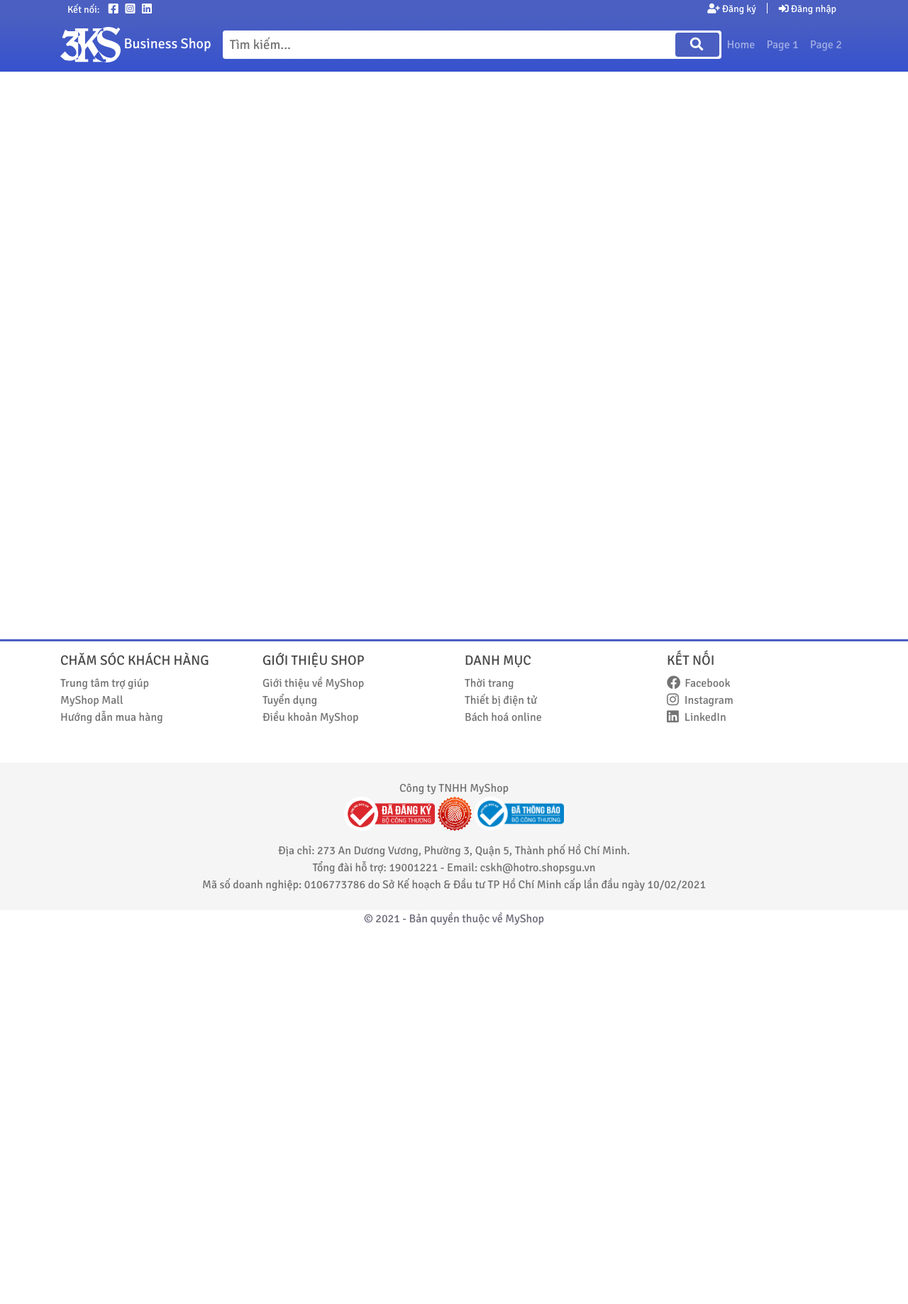
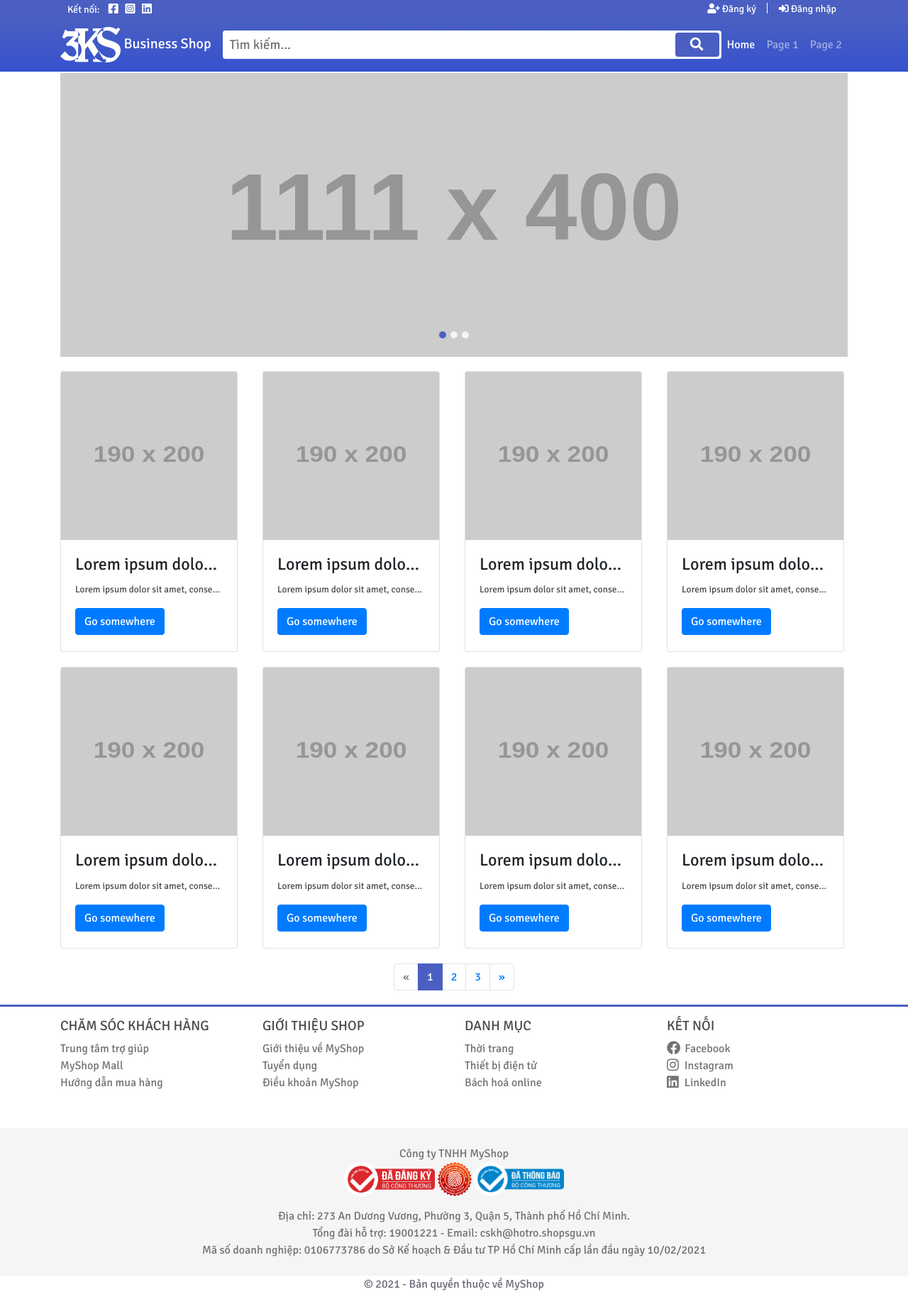
Before and after one commit to huukhuong/Web2-ThaySang, a PHP site: page / in a window 1280 px wide. Shown: the whole page at 71% size. Before the commit the page ends 1304 px from the top, so only its background shows below. Run offline with PHP 8.4, Linux system fonts and the light colour scheme; grey boxes labelled with a size stand in for pictures from a placeholder-image service; some libraries are stand-ins or nearby versions.

Commit message:
Sơ bộ trang index

```diff
--- /dev/null
+++ b/carousel.php
@@ -0,0 +1,20 @@
+<!-- CAROUSEL -->
+<div id="carouselExampleIndicators" class="carousel slide" data-ride="carousel" data-interval="3500" data-pause="click">
+    <ol class="carousel-indicators">
+        <li data-target="#carouselExampleIndicators" data-slide-to="0" class="active"></li>
+        <li data-target="#carouselExampleIndicators" data-slide-to="1"></li>
+        <li data-target="#carouselExampleIndicators" data-slide-to="2"></li>
+    </ol>
+    <div class="carousel-inner">
+        <div class="carousel-item active">
+            <img class="d-block w-100" src="https://dummyimage.com/1111x400/000/fff" alt="First slide">
+        </div>
+        <div class="carousel-item">
+            <img class="d-block w-100" src="https://dummyimage.com/1111x400/000/fff" alt="Second slide">
+        </div>
+        <div class="carousel-item">
+            <img class="d-block w-100" src="https://dummyimage.com/1111x400/000/fff" alt="Third slide">
+        </div>
+    </div>
+</div>
+<!-- END CAROUSEL -->
--- /dev/null
+++ b/content.php
@@ -0,0 +1,114 @@
+<?php
+?>
+<div class="content">
+    <div class="row product_grid">
+        <div class="col-lg-3 col-md-6 col-12">
+            <div class="card card-product" style="width: 18rem;">
+                <img class="card-img-top" src="https://dummyimage.com/190x200/000/fff" alt="Card image cap">
+                <div class="card-body">
+                    <h4 class="card-title text-truncate">Lorem ipsum dolor sit amet, consectetur adipiscing elit. Etiam porta in massa vel blandit.</h4>
+                    <p class="card-text text-truncate">Lorem ipsum dolor sit amet, consectetur adipiscing elit. Etiam porta in massa vel blandit.</p>
+                    <a href="#" class="btn btn-primary">Go somewhere</a>
+                </div>
+            </div>
+        </div>
+
+        <div class="col-lg-3 col-md-6 col-12">
+            <div class="card card-product" style="width: 18rem;">
+                <img class="card-img-top" src="https://dummyimage.com/190x200/000/fff" alt="Card image cap">
+                <div class="card-body">
+                    <h4 class="card-title text-truncate">Lorem ipsum dolor sit amet, consectetur adipiscing elit. Etiam porta in massa vel blandit.</h4>
+                    <p class="card-text text-truncate">Lorem ipsum dolor sit amet, consectetur adipiscing elit. Etiam porta in massa vel blandit.</p>
+                    <a href="#" class="btn btn-primary">Go somewhere</a>
+                </div>
+            </div>
+        </div>
+
+        <div class="col-lg-3 col-md-6 col-12">
+            <div class="card card-product" style="width: 18rem;">
+                <img class="card-img-top" src="https://dummyimage.com/190x200/000/fff" alt="Card image cap">
+                <div class="card-body">
+                    <h4 class="card-title text-truncate">Lorem ipsum dolor sit amet, consectetur adipiscing elit. Etiam porta in massa vel blandit.</h4>
+                    <p class="card-text text-truncate">Lorem ipsum dolor sit amet, consectetur adipiscing elit. Etiam porta in massa vel blandit.</p>
+                    <a href="#" class="btn btn-primary">Go somewhere</a>
+                </div>
+            </div>
+        </div>
+
+        <div class="col-lg-3 col-md-6 col-12">
+            <div class="card card-product" style="width: 18rem;">
+                <img class="card-img-top" src="https://dummyimage.com/190x200/000/fff" alt="Card image cap">
+                <div class="card-body">
+                    <h4 class="card-title text-truncate">Lorem ipsum dolor sit amet, consectetur adipiscing elit. Etiam porta in massa vel blandit.</h4>
+                    <p class="card-text text-truncate">Lorem ipsum dolor sit amet, consectetur adipiscing elit. Etiam porta in massa vel blandit.</p>
+                    <a href="#" class="btn btn-primary">Go somewhere</a>
+                </div>
+            </div>
+        </div>
+
+        <div class="col-lg-3 col-md-6 col-12">
+            <div class="card card-product" style="width: 18rem;">
+                <img class="card-img-top" src="https://dummyimage.com/190x200/000/fff" alt="Card image cap">
+                <div class="card-body">
+                    <h4 class="card-title text-truncate">Lorem ipsum dolor sit amet, consectetur adipiscing elit. Etiam porta in massa vel blandit.</h4>
+                    <p class="card-text text-truncate">Lorem ipsum dolor sit amet, consectetur adipiscing elit. Etiam porta in massa vel blandit.</p>
+                    <a href="#" class="btn btn-primary">Go somewhere</a>
+                </div>
+            </div>
+        </div>
+
+        <div class="col-lg-3 col-md-6 col-12">
+            <div class="card card-product" style="width: 18rem;">
+                <img class="card-img-top" src="https://dummyimage.com/190x200/000/fff" alt="Card image cap">
+                <div class="card-body">
+                    <h4 class="card-title text-truncate">Lorem ipsum dolor sit amet, consectetur adipiscing elit. Etiam porta in massa vel blandit.</h4>
+                    <p class="card-text text-truncate">Lorem ipsum dolor sit amet, consectetur adipiscing elit. Etiam porta in massa vel blandit.</p>
+                    <a href="#" class="btn btn-primary">Go somewhere</a>
+                </div>
+            </div>
+        </div>
+
+        <div class="col-lg-3 col-md-6 col-12">
+            <div class="card card-product" style="width: 18rem;">
+                <img class="card-img-top" src="https://dummyimage.com/190x200/000/fff" alt="Card image cap">
+                <div class="card-body">
+                    <h4 class="card-title text-truncate">Lorem ipsum dolor sit amet, consectetur adipiscing elit. Etiam porta in massa vel blandit.</h4>
+                    <p class="card-text text-truncate">Lorem ipsum dolor sit amet, consectetur adipiscing elit. Etiam porta in massa vel blandit.</p>
+                    <a href="#" class="btn btn-primary">Go somewhere</a>
+                </div>
+            </div>
+        </div>
+
+        <div class="col-lg-3 col-md-6 col-12">
+            <div class="card card-product" style="width: 18rem;">
+                <img class="card-img-top" src="https://dummyimage.com/190x200/000/fff" alt="Card image cap">
+                <div class="card-body">
+                    <h4 class="card-title text-truncate">Lorem ipsum dolor sit amet, consectetur adipiscing elit. Etiam porta in massa vel blandit.</h4>
+                    <p class="card-text text-truncate">Lorem ipsum dolor sit amet, consectetur adipiscing elit. Etiam porta in massa vel blandit.</p>
+                    <a href="#" class="btn btn-primary">Go somewhere</a>
+                </div>
+            </div>
+        </div>
+
+    </div>
+    <!-- PAGINATION -->
+    <nav aria-label="Page navigation example">
+        <ul class="pagination justify-content-center">
+            <li class="page-item disabled">
+                <a class="page-link" href="#" aria-label="Previous">
+                    <span aria-hidden="true">&laquo;</span>
+                    <span class="sr-only">Previous</span>
+                </a>
+            </li>
+            <li class="page-item active"><a class="page-link" href="?page=1">1</a></li>
+            <li class="page-item"><a class="page-link" href="?page=2">2</a></li>
+            <li class="page-item"><a class="page-link" href="?page=3">3</a></li>
+            <li class="page-item">
+                <a class="page-link" href="#" aria-label="Next">
+                    <span aria-hidden="true">&raquo;</span>
+                    <span class="sr-only">Next</span>
+                </a>
+            </li>
+        </ul>
+    </nav>
+</div>
--- a/css/main.css
+++ b/css/main.css
@@ -8,7 +8,7 @@
 :root {
     --primary-color: #4A5FC1;
     --hover-color: #3652ce;
-    --text-color: #333;
+    --text-color: #4d4d4d;
 }
 
 * {
@@ -129,10 +129,67 @@ ol, ul {
 }
 
 /*  =====================================
+                    CAROUSEL
+    =====================================*/
+
+.carousel-indicators li {
+    width: 10px;
+    height: 10px;
+    border-radius: 100%;
+    cursor: pointer;
+    background-color: rgba(255, 255, 255, 0.8);
+}
+
+.content_web {
+    margin-top: 2px;
+}
+
+.carousel-indicators .active {
+    background-color: var(--primary-color);
+}
+
+/*  =====================================
+                CONTENT WEB
+    =====================================*/
+
+.content {
+    margin-top: 20px;
+}
+
+.card-product {
+    width: 98% !important;
+    height: 95% !important;
+}
+
+.card-img-top {
+    height: 60% !important;
+}
+
+.card-text {
+    font-size: 10pt !important;
+    color: var(--text-color);
+}
+
+/* PAGINATION */
+
+.page-item.active .page-link {
+    z-index: 1;
+    color: #fff;
+    background-color: var(--primary-color) !important;
+    border-color: var(--primary-color) !important;
+}
+
+.page-item.active .page-link:hover {
+    background-color: var(--hover-color) !important;
+    border-color: var(--hover-color) !important;
+}
+
+/*  =====================================
                     FOOTER
     =====================================*/
 
 .footer {
+    margin-top: 20px;
     background-color: #fff;
     padding-top: 16px;
     border-top: 3px solid var(--primary-color);
--- a/header.php
+++ b/header.php
@@ -82,7 +82,7 @@
             </div>
 
             <ul class="nav navbar-nav ml-auto">
-                <li><a class="nav-link" href="#">Home</a></li>
+                <li><a class="nav-link active" href="./index.php">Home</a></li>
                 <li><a class="nav-link" href="#">Page 1</a></li>
                 <li><a class="nav-link" href="#">Page 2</a></li>
             </ul>
--- a/index.php
+++ b/index.php
@@ -14,8 +14,13 @@
     include("./header.php");
     ?>
 
-    <div class="container" style="height: 100vh;">
-
+    <div class="container">
+        <div class="content_web">
+            <?php
+            include("./carousel.php");
+            include("./content.php");
+            ?>
+        </div>
     </div>
 
     <?php
```
Also changed, not shown: img/banner0.jpg (added), img/banner1.png (added), img/banner3.jpg (added).
